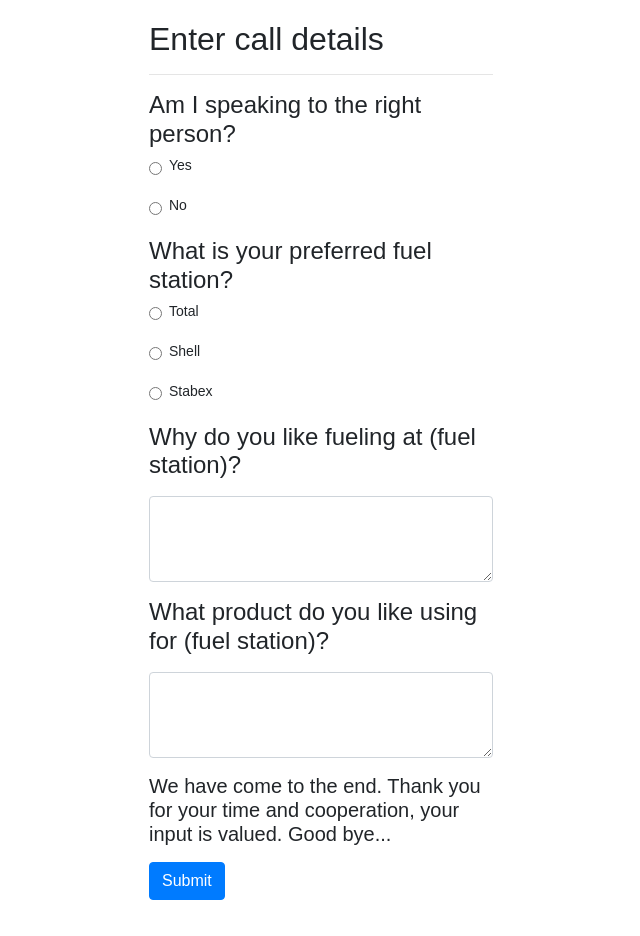
After one commit to ashe-senkatuuka/callCenterCRM, a PHP site: page /welcome.php in a window 1280 px wide. The commit adds this page. Shown: the whole page, without its empty margins (319-959 px from the left). Run offline with PHP 8.4, Linux system fonts and the light colour scheme; the visitor is signed in with stand-in values (Sample User, id 1).

Commit message:
Form to capture call details is ready.

```diff
--- /dev/null
+++ b/welcome.php
@@ -0,0 +1,87 @@
+<?php
+// Initialize the session
+session_start();
+
+// Check if the user is already logged in, if yes then redirect him to welcome page
+if (!isset($_SESSION['id'])) {
+    $_SESSION['msg'] = "You must log in first";
+    header('location: index.php');
+}
+if (isset($_GET['logout'])) {
+    session_destroy();
+    unset($_SESSION['id']);
+    header("location:index.php");
+}
+
+// Include config file
+require_once "config.php";
+
+// Include header
+include "header.php";
+
+?>
+<div class="container">
+    <h2>Enter call details</h2>
+    <hr>
+    <form action="<?php echo htmlspecialchars($_SERVER["PHP_SELF"]);?>" method="post">
+
+        <div class="form-group">
+            <h4>Am I speaking to the right person?</h4>
+            <div class="form-check mb-4">
+                <input class="form-check-input" type="radio" name="rigthPerson" id="rightPerson1" value="true">
+                <label class="form-check-label" for="rightPerson1">Yes</label>
+            </div>
+            <!-- When user selects No Javascript must disable all other fields -->
+            <div class="form-check mb-4">
+                <input class="form-check-input" type="radio" name="rigthPerson" id="rightPerson2" value="false">
+                <label class="form-check-label" for="rightPerson2">No</label>
+            </div>
+        </div>
+        <div class="form-group">
+            <h4>What is your preferred fuel station?</h4>
+            <div class="form-check mb-4">
+                <input class="form-check-input" type="radio" name="fuelStation" id="fuelStation1" value="total">
+                <label class="form-check-label" for="fuelStation1">Total</label>
+            </div>
+            <div class="form-check mb-4">
+                <input class="form-check-input" type="radio" name="fuelStation" id="fuelStation2" value="shell">
+                <label class="form-check-label" for="fuelStation2">Shell</label>
+            </div>
+            <div class="form-check mb-4">
+                <input class="form-check-input" type="radio" name="fuelStation" id="fuelStation3" value="stabex">
+                <label class="form-check-label" for="fuelStation3">Stabex</label>
+            </div>
+        </div>
+
+        <div class="form-group">
+            <label for="reason">
+                <h4>Why do you like fueling at (fuel station)?</h4>
+            </label>
+            <textarea class="form-control" id="reason" rows="3"></textarea>
+        </div>
+
+        <div class="form-group">
+            <label for="reason">
+                <h4>What product do you like using for (fuel station)?</h4>
+            </label>
+            <textarea class="form-control" id="reason" rows="3"></textarea>
+        </div>
+
+        <div class="form-group">
+            <h5>We have come to the end. Thank you for your time and cooperation, your input is
+                valued. Good bye...</h5>
+        </div>
+
+        <div class="form-group">
+        <button type="submit" class="btn btn-primary">Submit</button>
+        </div>
+
+    </form>
+</div>
+
+
+
+<?php
+// Include footer
+include "footer.php";
+?>
```
Also changed, not shown: index.php (+8 -3 lines).
